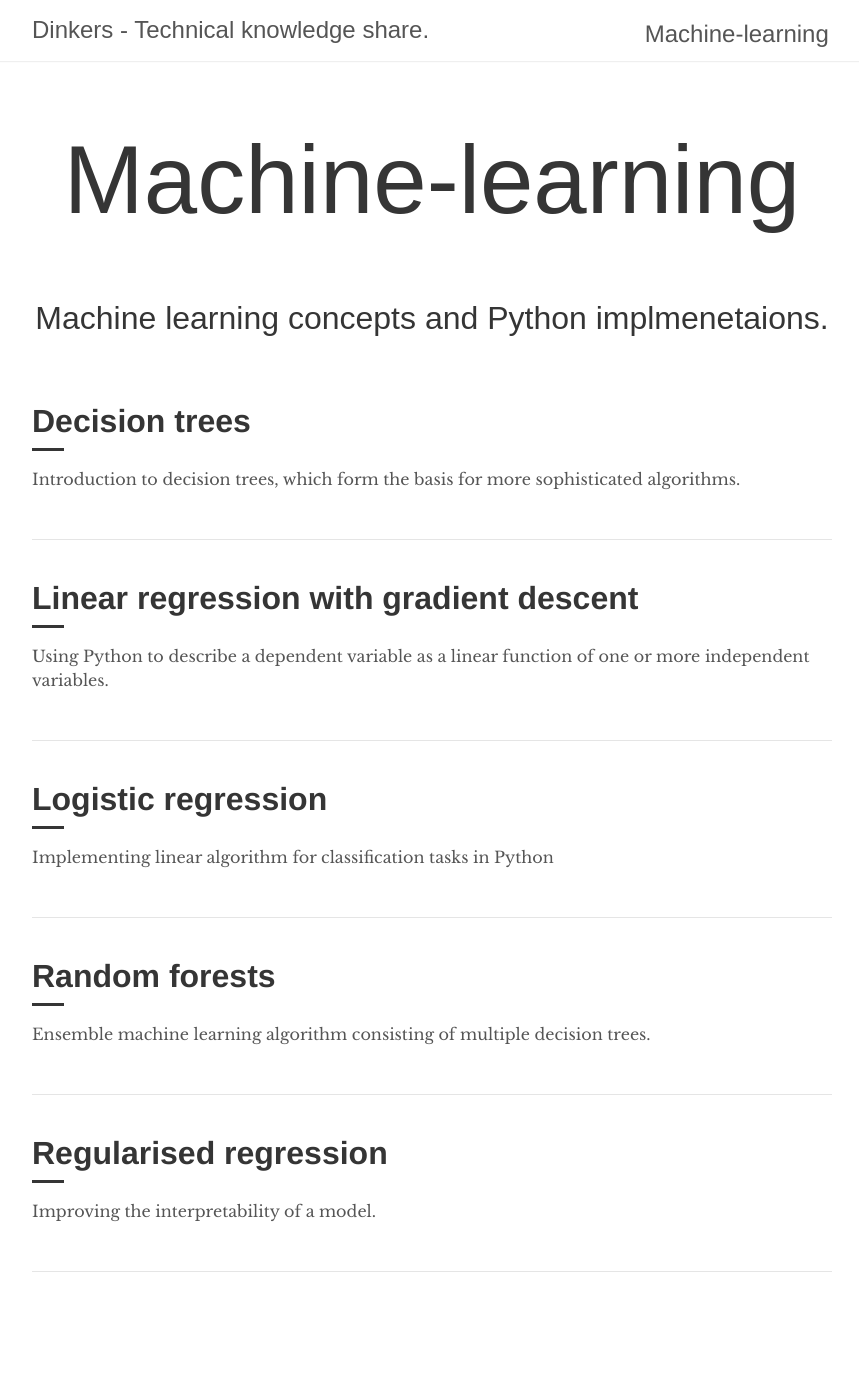
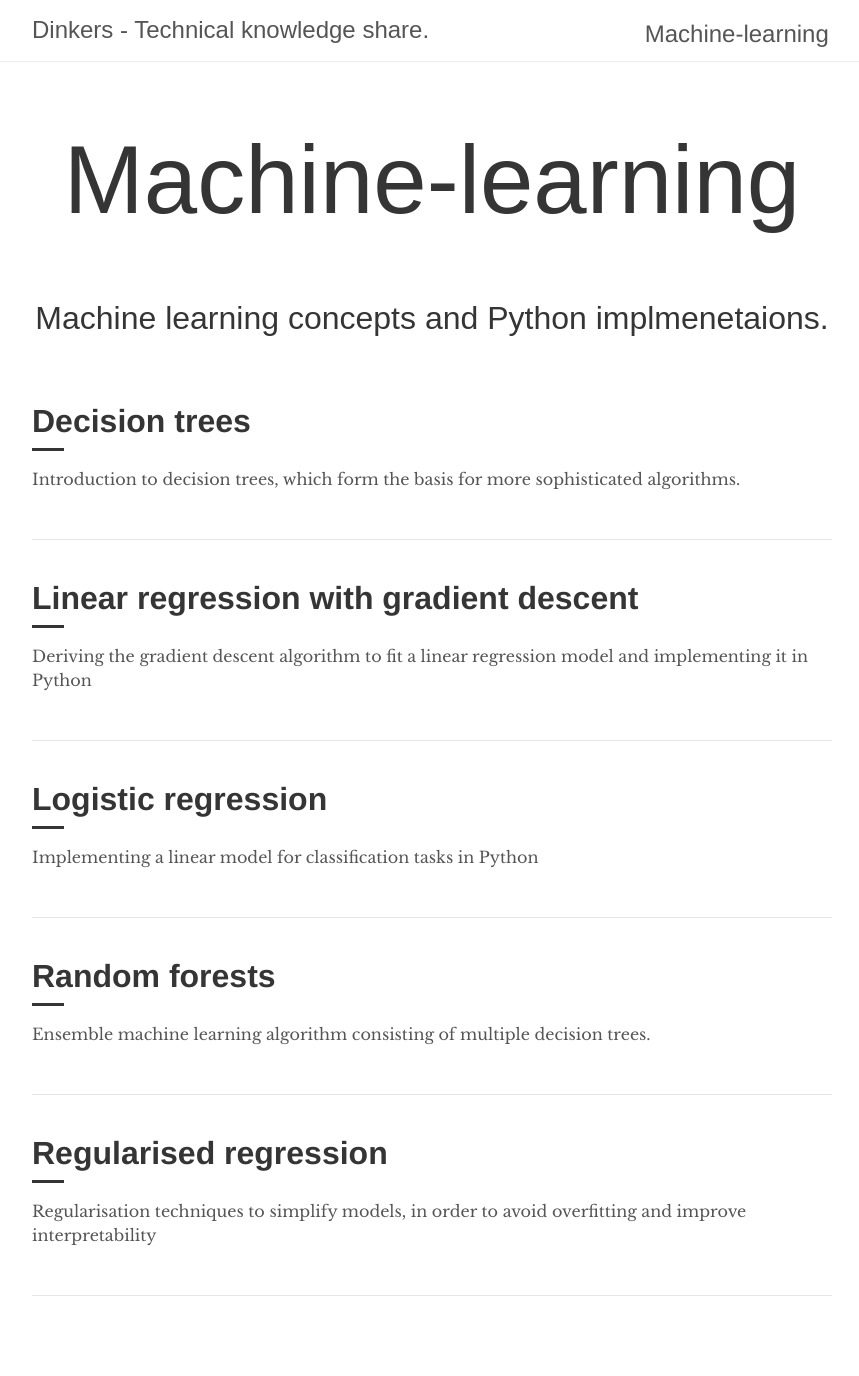
Before and after one commit to RobertDickens/dinkers.github.io, a Jekyll site: the page built from _machine-learning/index.html, in a window 1280 px wide. Shown: the whole page, without its empty margins (208-1067 px from the left). Built offline with Jekyll 4.4.1, drawn with Linux system fonts in a browser that asks for light colours; some web fonts are replaced; before the commit the page ends 1352 px from its top, so only the background shows below that.

Commit message:
Updated machine learning descriptions

```diff
--- a/_machine-learning/linear_regression_with_gradient_descent.md
+++ b/_machine-learning/linear_regression_with_gradient_descent.md
@@ -1,7 +1,7 @@
 ---
 layout: post
 title:  "Linear Regression with Gradient Descent"
-description: "Using Python to describe a dependent variable as a linear function of one or more independent variables."
+description: "Deriving the gradient descent algorithm to fit a linear regression model and implementing it in Python"
 ---
 
 Linear regression is one of the most simple and commonly used techniques in statistical analysis and machine learning. A linear regression model describes a dependent variable as a linear function of one or more independent variables.
--- a/_machine-learning/logistic_regression.md
+++ b/_machine-learning/logistic_regression.md
@@ -1,7 +1,7 @@
 ---
 layout: post
 title:  "Logistic Regression"
-description: "Implementing linear algorithm for classification tasks in Python"
+description: "Implementing a linear model for classification tasks in Python"
 ---
 
 Logistic Regression is linear algorithm for classification tasks. It outputs the *probability that an instance belongs to a particular class*. If the model outputs a probability greater than 0.5, the model will predict that the instance belongs to that class. In the later sections of this article we will use data from the classic Iris flower data set (https://en.wikipedia.org/wiki/Iris_flower_data_set). Our objective will be to classify if a flower is of the species 'Setosa' or 'Versicolor' based on the length and width of the sepals.
--- a/_machine-learning/regularised_regression.md
+++ b/_machine-learning/regularised_regression.md
@@ -1,7 +1,7 @@
 ---
 layout: post
 title:  "Regularised Regression"
-description: "Improving the interpretability of a model."
+description: "Regularisation techniques to simplify models, in order to avoid overfitting and improve interpretability"
 ---
 
 ## Regularised Regression
```
